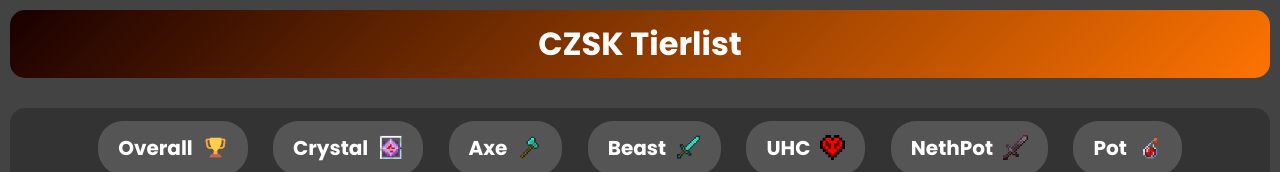
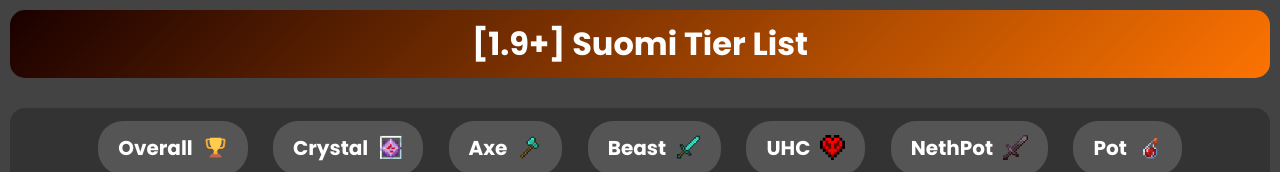
Before and after one commit to Keltanokka/keltanokka.github.io, a plain HTML site: page index.html in a window 1280 px wide. Shown: the top 172 px of the page. Drawn offline with Linux system fonts and the light colour scheme; no server answers; files whose address does not match are found by name.

Commit message:
Update index.html

```diff
--- a/index.html
+++ b/index.html
@@ -3,12 +3,12 @@
 <head>
     <meta charset="UTF-8">
     <meta name="viewport" content="width=device-width, initial-scale=1.0">
-    <title>CZSK Tierlist</title>
+    <title>[1.9+] Suomi Tier List</title>
     <link rel="stylesheet" href="style.css">
 </head>
 <body>
     <header>
-        <h1><a id="nazev">CZSK Tierlist</a></h1>
+        <h1><a id="nazev">[1.9+] Suomi Tier List</a></h1>
     </header>
     <nav>
         <ul>
```
